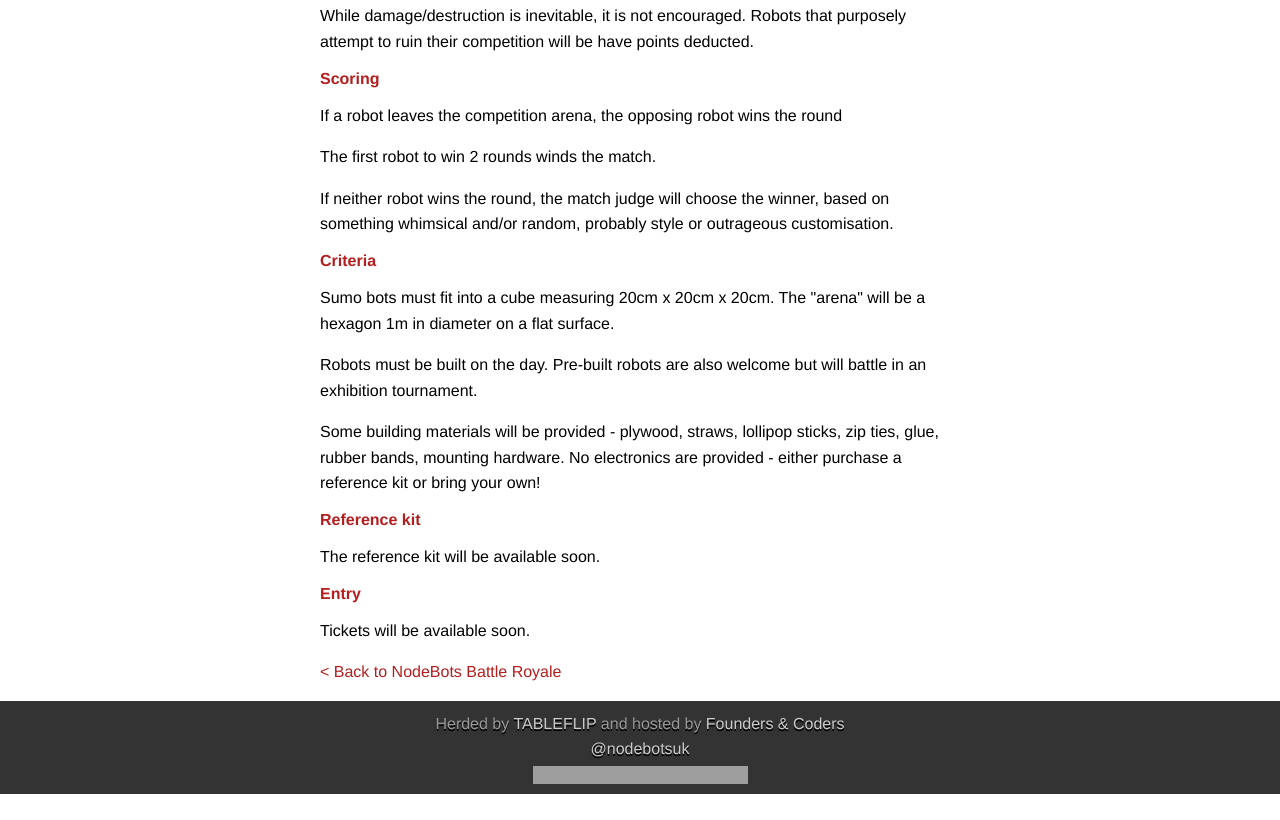
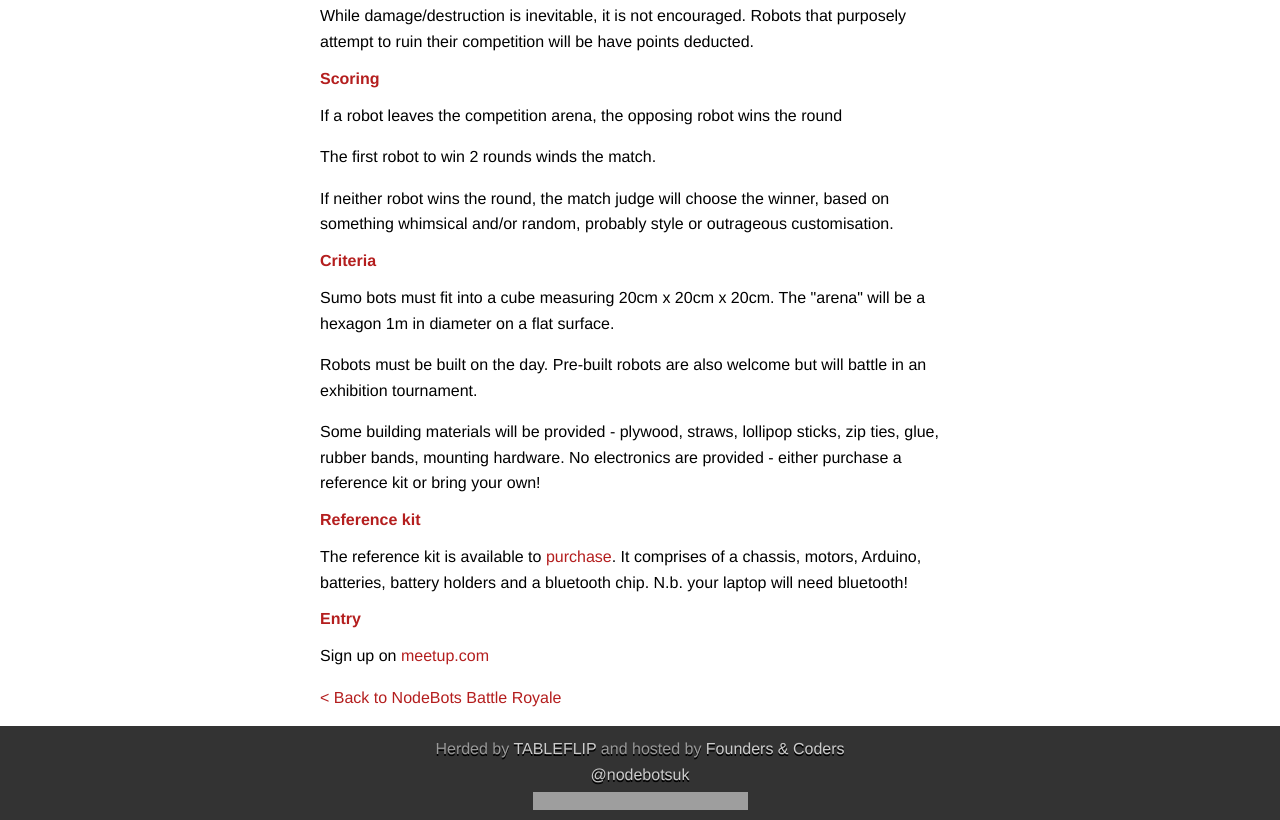
Before and after one commit to olizilla/nodebotsday-london, a plain HTML site: page challenge-1-sumobots.html in a window 1280 px wide. Shown: the part 659-1479 px from the top of the page. Before the commit the page ends 1453 px from the top, so only its background shows below. Drawn offline with Linux system fonts and the light colour scheme; grey boxes are pictures that could not be loaded.

Commit message:
updated descriptions and added links to kit

```diff
--- a/challenge-1-sumobots.html
+++ b/challenge-1-sumobots.html
@@ -56,10 +56,10 @@
   <p>Some building materials will be provided - plywood, straws, lollipop sticks, zip ties, glue, rubber bands, mounting hardware.  No electronics are provided - either purchase a reference kit or bring your own!</p>
 
   <h2>Reference kit</h2>
-  <p>The reference kit will be available soon.</p>
+  <p>The reference kit is available to <a href="https://ti.to/tableflip/nodebot-battle-royale-2015-1-sumobots">purchase</a>.  It comprises of a chassis, motors, Arduino, batteries, battery holders and a bluetooth chip.  N.b. your laptop will need bluetooth!</p>
 
   <h2>Entry</h2>
-  <p>Tickets will be available soon.</p>
+  <p>Sign up on <a href="http://www.meetup.com/NodeBots-of-London/events/220115230/">meetup.com</a></p>
 
   <p><a href="./index.html">&lt; Back to NodeBots Battle Royale</a></p>
 
```
Also changed, not shown: index.html (+1 -2 lines).
